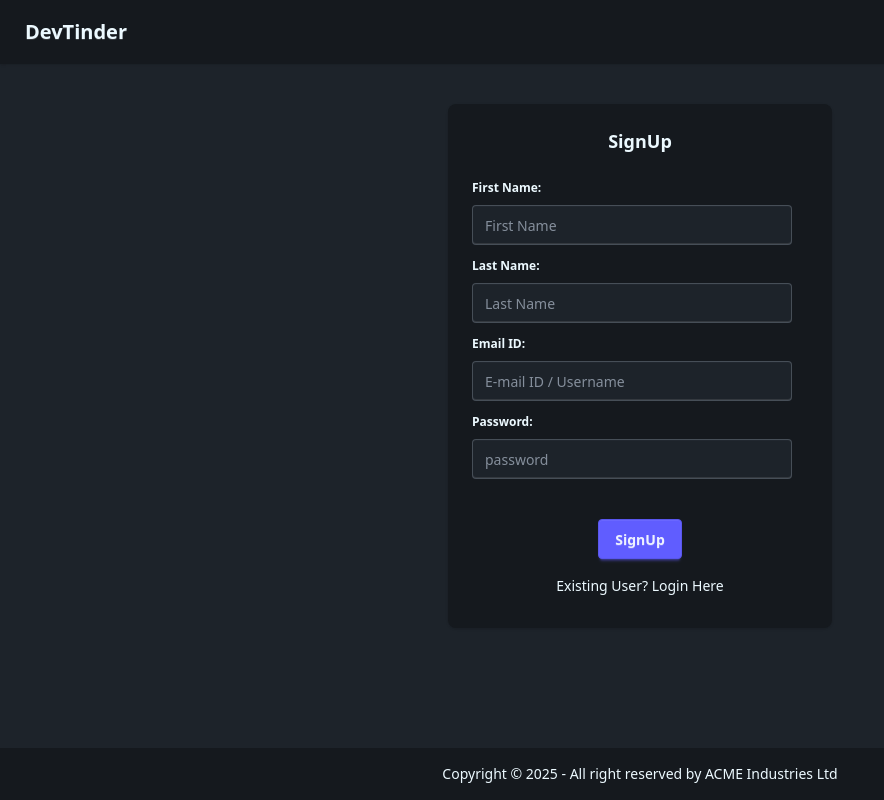
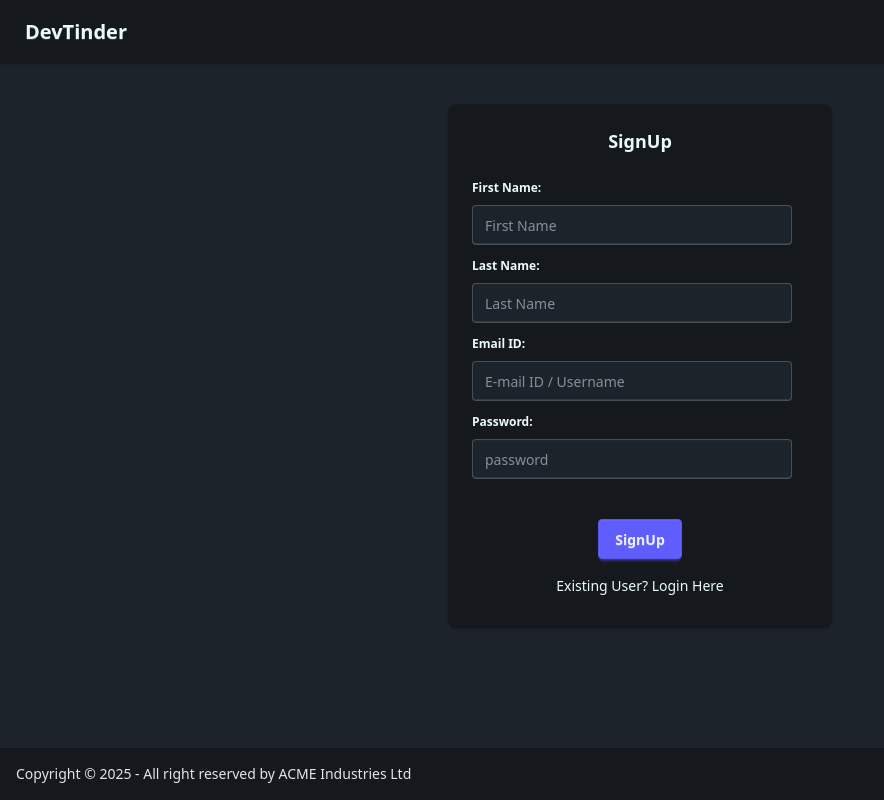
Before and after one commit to mohit3218/devTinder-frontend, a React (Vite) app: page /login in a window 1280 px wide. Shown: the whole page, without its empty margins (0-884 px from the left). Built offline with nearby package versions, Linux system fonts and the light colour scheme; no server answers.

Commit message:
Nav and Footer class issue fixed

```diff
--- a/src/components/Footer.jsx
+++ b/src/components/Footer.jsx
@@ -2,7 +2,7 @@ import React from "react";
 
 export const Footer = () => {
   return (
-    <footer className="footer fixed sm:footer-horizontal footer-center bg-base-300 text-base-content p-4 bottom-0">
+    <footer className="footer bg-base-300 text-neutral-content p-4 fixed bottom-0">
       <aside>
         <p>
           Copyright © {new Date().getFullYear()} - All right reserved by ACME
--- a/src/components/Nav.jsx
+++ b/src/components/Nav.jsx
@@ -44,7 +44,7 @@ const Nav = () => {
             </div>
             <ul
               tabIndex={0}
-              className="menu menu-sm dropdown-content bg-base-100 rounded-box z-1 mt-3 w-52 p-2 shadow"
+              className="menu menu-sm dropdown-content bg-base-100 rounded-box z-1 mt-10 w-52 p-2 shadow"
             >
               <li>
                 <Link to="/profile" className="justify-between">
```
